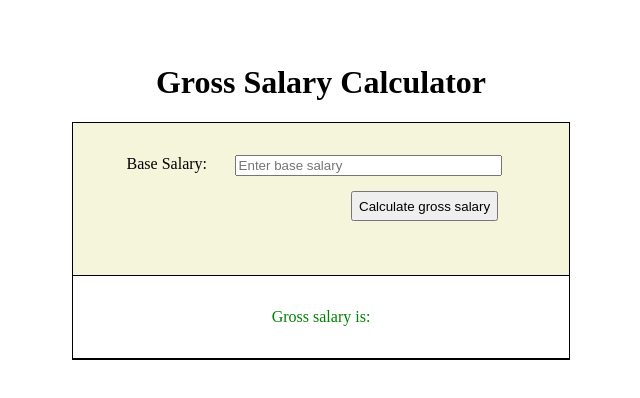
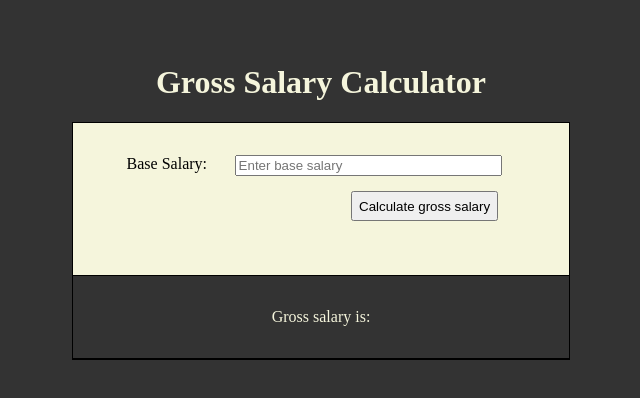
Before and after one commit to rapidscript/gross-calculator, a plain HTML site: page index.html in a window 1280 px wide. Shown: the whole page, without its empty margins (319-959 px from the left). Drawn offline with Linux system fonts and the light colour scheme.

Commit message:
Made Changes from Devon

```diff
--- a/css/style.css
+++ b/css/style.css
@@ -1,7 +1,18 @@
+
+body {
+    background-color: #333;
+}
 h1 {
     text-align: center;
     margin-top: 2em;
+    color: beige;
 }
+
+#answer-section {
+    color: beige !important;
+}
+
+
 form {
     background-color: beige;
     padding: 2em;
--- a/index.html
+++ b/index.html
@@ -20,7 +20,7 @@
                 </label>
             </form>
 
-            <div>
+            <div id="answer-section">
                 Gross salary is: <span id="answer"></span>
             </div>
         </div>
```
